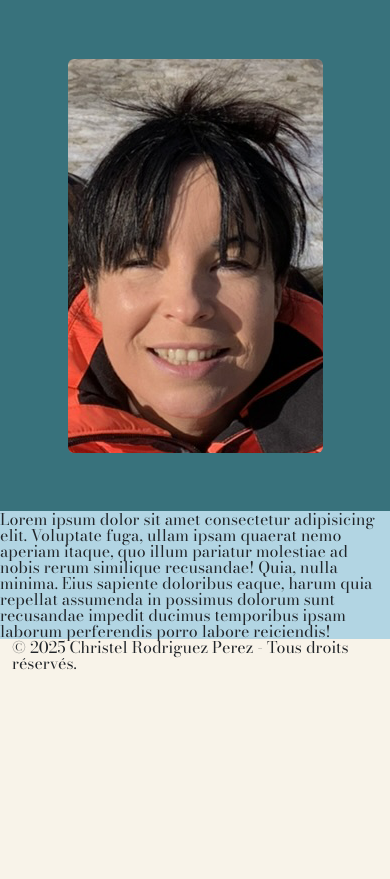
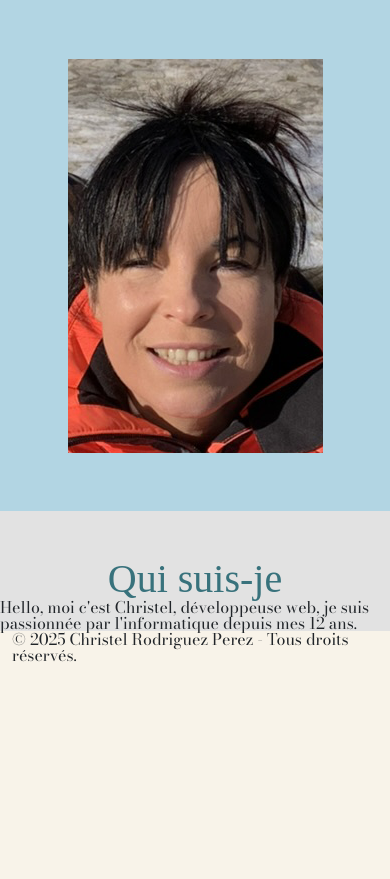
Before and after one commit to Baboo81/baboo81.github.io, a PHP site: page / in a window 390 px wide. Shown: the part 844-1723 px from the top of the page. Run offline with PHP 8.4, Linux system fonts and the light colour scheme; some libraries are stand-ins or nearby versions; some web fonts are replaced.

Commit message:
homePage

```diff
--- a/app/views/sections/home.php
+++ b/app/views/sections/home.php
@@ -19,12 +19,13 @@
 <section id="about">
     <div class="">
         <div class="row aboutSection">
-            <div class="about1 col-md-4 d-flex align-items-center justify-content-center">
-                <img class="rounded-2" src="img/other/mySelf2.png" alt="Photo de moi-même">
+            <div class="about1 col-md-5 d-flex align-items-center justify-content-center">
+                <img class="rounded-cercle" src="img/other/mySelf2.png" alt="Photo de moi-même">
             </div>
-            <div class="about2 col-md-8">
+            <div class="about2 col-md-7 d-flex aligne-items-center justify-content-center">
                 <article>
-                    <p>Lorem ipsum dolor sit amet consectetur adipisicing elit. Voluptate fuga, ullam ipsam quaerat nemo aperiam itaque, quo illum pariatur molestiae ad nobis rerum similique recusandae! Quia, nulla minima. Eius sapiente doloribus eaque, harum quia repellat assumenda in possimus dolorum sunt recusandae impedit ducimus temporibus ipsam laborum perferendis porro labore reiciendis!</p>
+                    <h3 class="text-center fontBleuVert mt-5">Qui suis-je</h3>
+                    <p>Hello, moi c'est Christel, développeuse web, je suis passionnée par l'informatique depuis mes 12 ans.</p>
                 </article>
             </div>
         </div>
--- a/public/css/style.css
+++ b/public/css/style.css
@@ -16,6 +16,15 @@ body
     background-color: var(--beige);
 }
 
+h3
+{
+    font-size: 2.5rem;
+}
+
+.fontBleuVert
+{
+    color: var(--bleuVert);
+}
 /* NavBar */
 
 .navbar
@@ -161,7 +170,7 @@ section .hero-content
 
 section .about1
 {
-    background-color: var(--bleuVert);
+    background-color: var(--bleu);
 }
 
 section .about1 img
@@ -172,7 +181,7 @@ section .about1 img
 
 section .about2
 {
-    background-color: var(--bleu);
+    background-color: var(--gris);
 }
 
 /* END Section : about */
```
Also changed, not shown: 2 other files.
